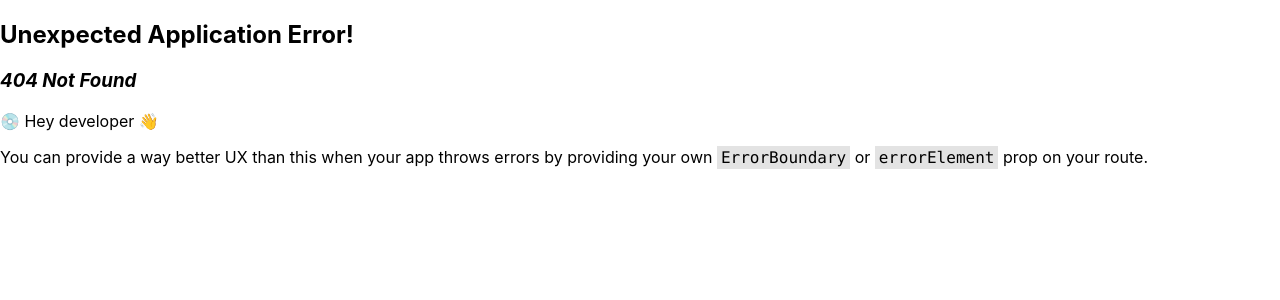
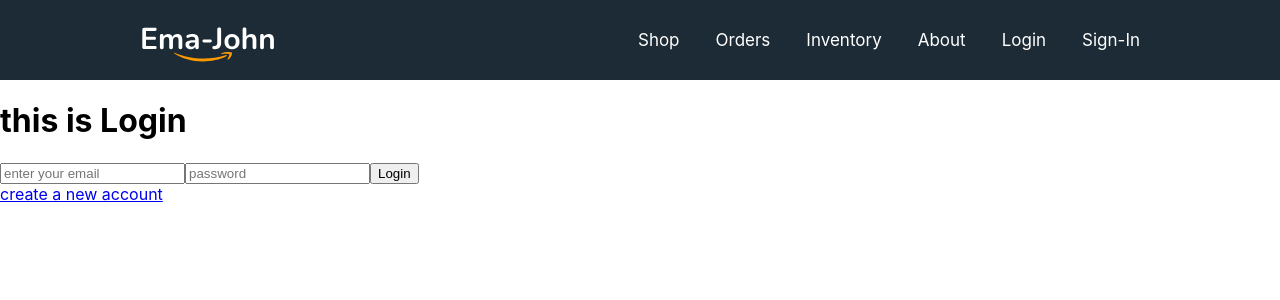
Before and after one commit to Sifat-Khan-cr/ema-john-ecommerce-react, a React (Create React App) app: page /login in a window 1280 px wide. Before the commit this address had no page. Shown: the top 300 px of the page. Built offline with nearby package versions, Linux system fonts and the light colour scheme.

Commit message:
login form created

```diff
--- a/package.json
+++ b/package.json
@@ -9,6 +9,7 @@
     "@testing-library/jest-dom": "^5.16.5",
     "@testing-library/react": "^13.4.0",
     "@testing-library/user-event": "^13.5.0",
+    "firebase": "^9.12.1",
     "localforage": "^1.10.0",
     "match-sorter": "^6.3.1",
     "react": "^18.2.0",
--- /dev/null
+++ b/src/SignIn/SignIn.js
@@ -0,0 +1,12 @@
+import React from 'react';
+
+const SignIn = () => {
+    return (
+        <div>
+            <h2>this is SignIn</h2>
+
+        </div>
+    );
+};
+
+export default SignIn;
--- a/src/components/Header/Header.js
+++ b/src/components/Header/Header.js
@@ -1,5 +1,5 @@
 import React from 'react';
-import { Link } from 'react-router-dom';
+import { Link, Navigate } from 'react-router-dom';
 import logo from '../../images/Logo.svg';
 import './Header.css';
 
@@ -12,6 +12,8 @@ const Header = () => {
                 <Link to="/orders">Orders</Link>
                 <Link to="/inventory">Inventory</Link>
                 <Link to="/about">About</Link>
+                <Link to="/login">Login</Link>
+                <Link to="/signIn">Sign-In</Link>
             </div>
         </nav>
     );
--- /dev/null
+++ b/src/components/Login/Login.js
@@ -0,0 +1,19 @@
+import React from 'react';
+import { Link } from 'react-router-dom';
+
+const Login = () => {
+    return (
+        <div>
+            <form>
+                <h1>this is Login</h1>
+                <input type="email" name="email" id="" placeholder='enter your email' required />
+                <input type="password" name="password" placeholder='password' id="" required />
+                <input type="submit" value="Login" />
+            </form>
+            <Link to="/signIn">create a new account</Link>
+
+        </div>
+    );
+};
+
+export default Login;
```
Also changed, not shown: src/App.js (+10 -0 lines), src/Firebase/Firebase.config.js (added, +18 -0 lines), src/components/Login/Login.css (added), 1 other file (tests, documents, lock files or other folders).
